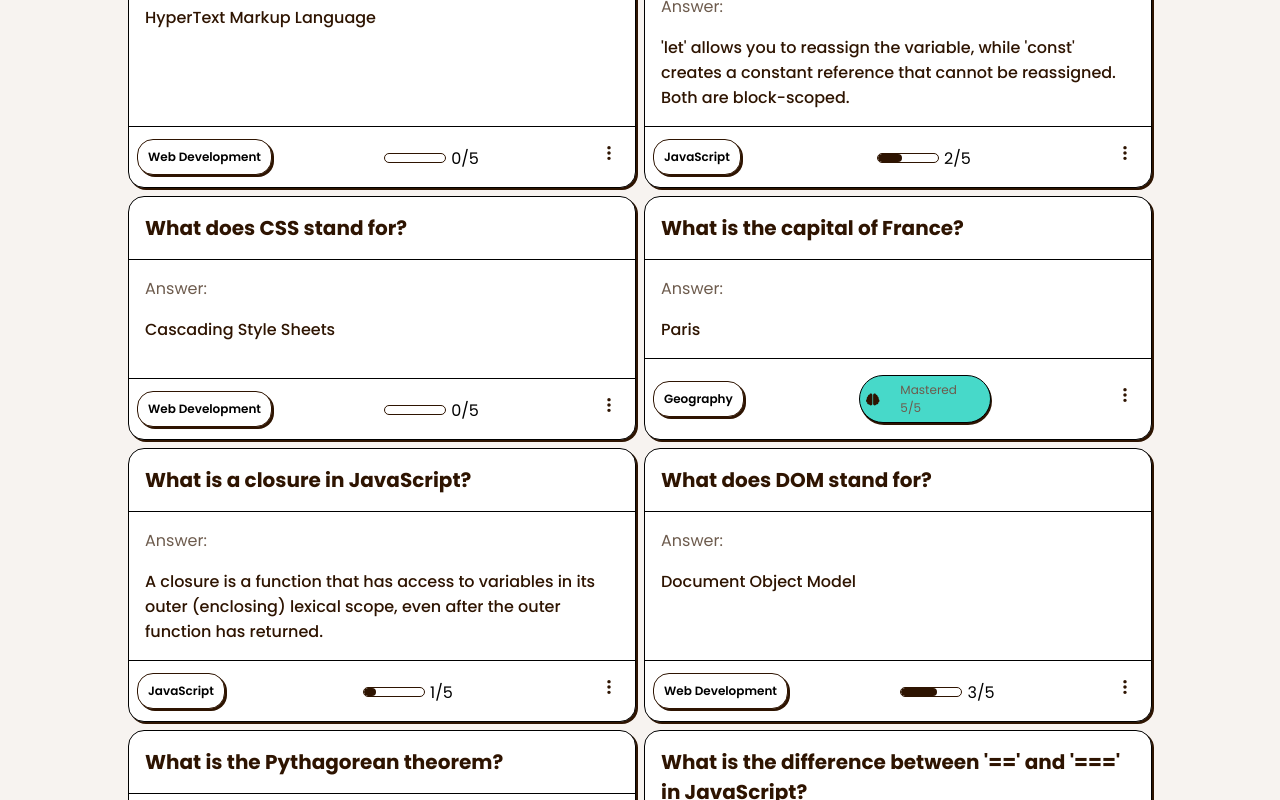
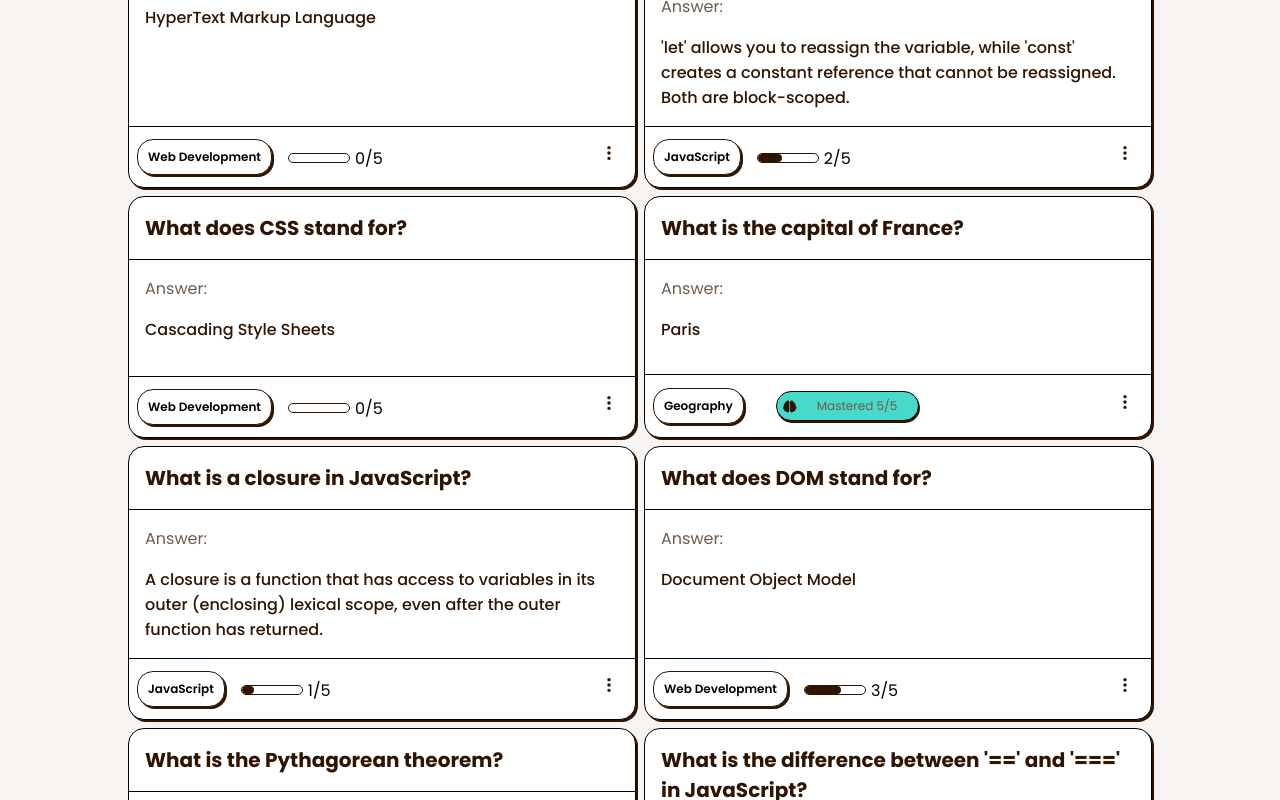
Before and after one commit to bengera/flashcard-app, a React (Vite) app: page / in a window 1280 px wide. Shown: the part 720-1520 px from the top of the page. Built offline with nearby package versions, Linux system fonts and the light colour scheme.

Commit message:
Add correct alignment for progress bar on minicards

```diff
--- a/src/css/study-panel.css
+++ b/src/css/study-panel.css
@@ -189,6 +189,11 @@ input[type="checkbox"]:checked {
   align-items: center;
   gap: 5px;
 }
+
+.flashcard__progress-container--minicard {
+  margin-right: auto;
+}
+
 .flashcard__progress-bar {
   width: 60px;
   height: 8px;
@@ -217,9 +222,12 @@ input[type="checkbox"]:checked {
   background-color: var(--clr-neutral-900);
 }
 
+.flashcard__mastered {
+  width: 132px;
+}
+
 @media only screen and (min-width: 670px) {
   .flashcard__mastered-badge {
-    width: 120px;
     border: 1px solid black;
     font-size: 12px;
     border-radius: var(--radius-full);
```
